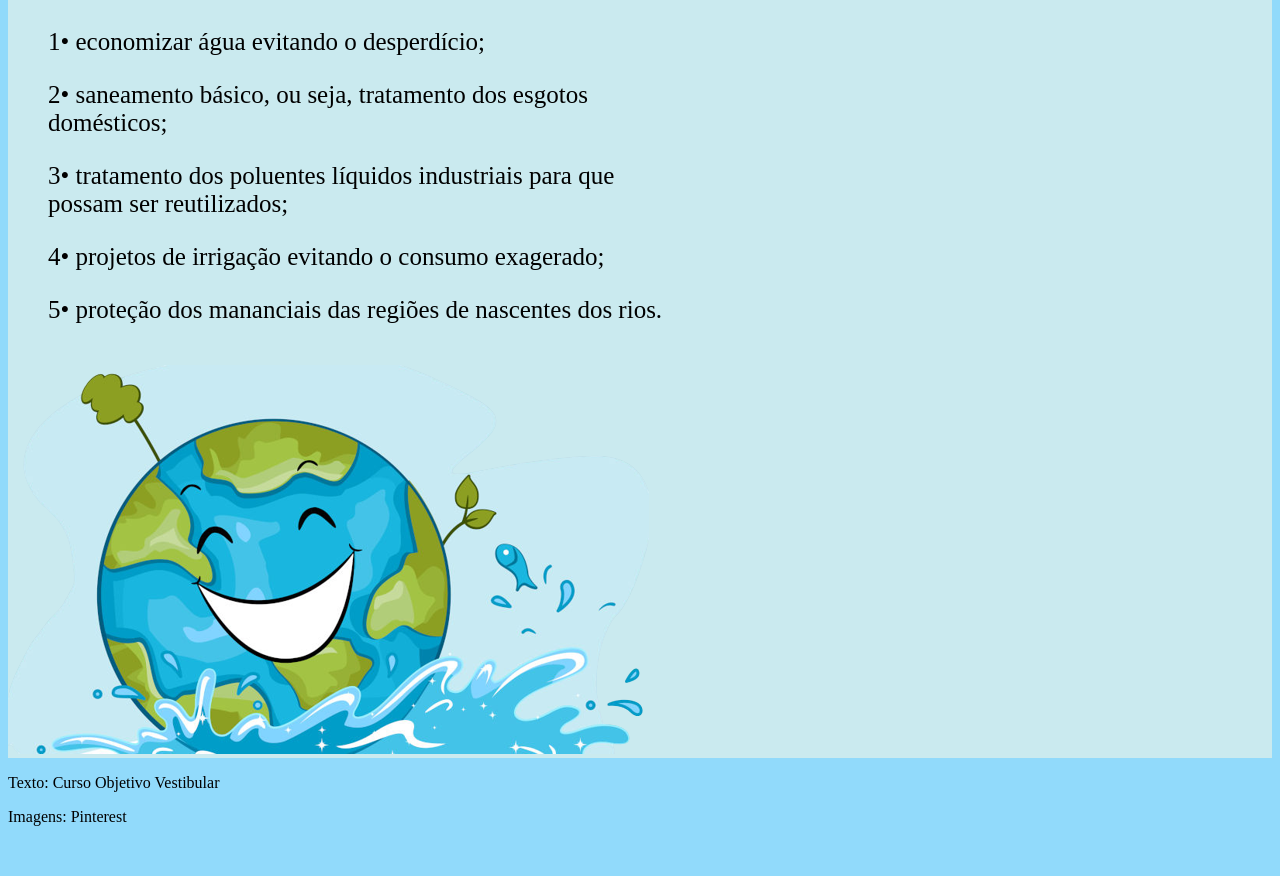
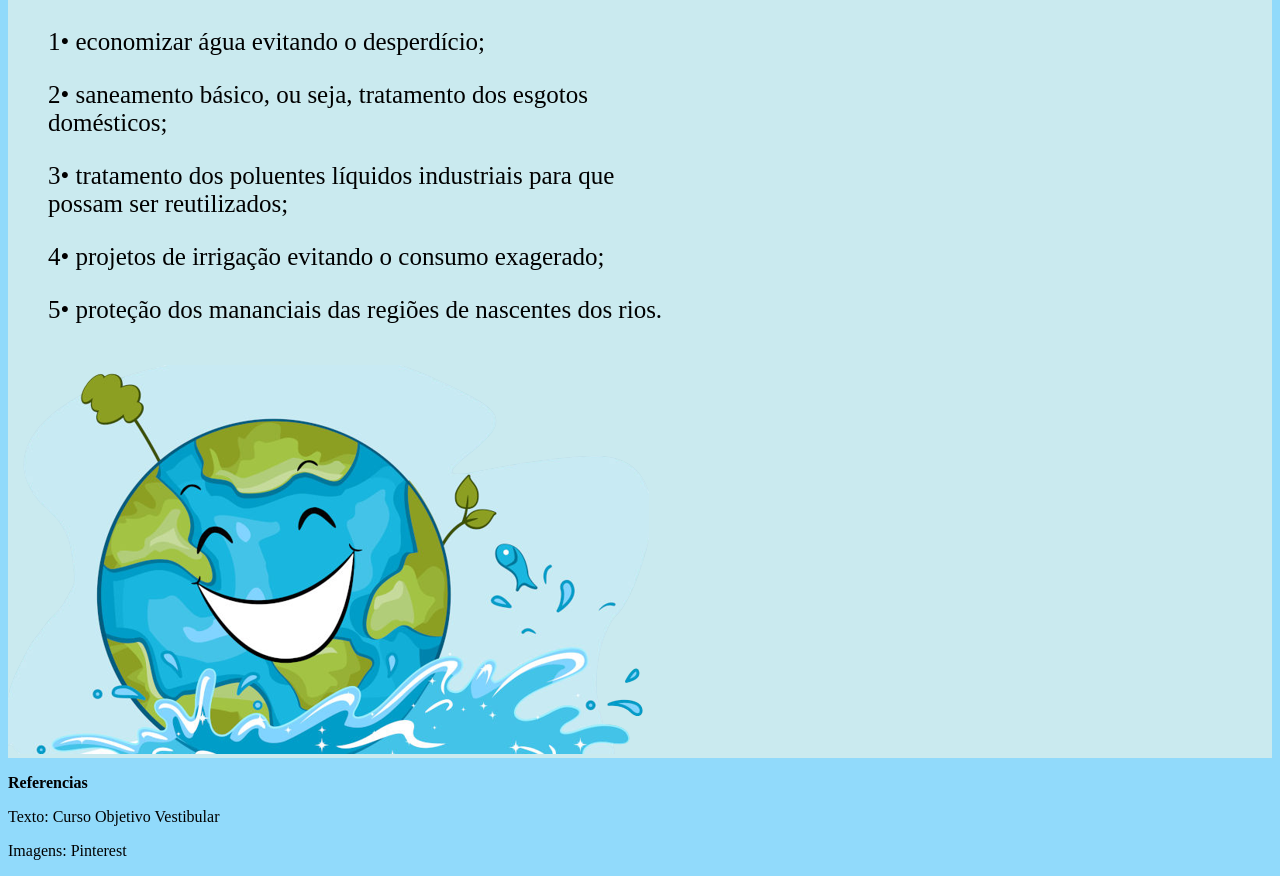
Before and after one commit to PedroDenes/Agua-e-Vida, a plain HTML site: page index.html in a window 1280 px wide. Shown: the part 916-1792 px from the top of the page. Before the commit the page ends 1758 px from the top, so only its background shows below. Drawn offline with Linux system fonts and the light colour scheme.

Commit message:
Atualização referencias

```diff
--- a/index.html
+++ b/index.html
@@ -59,6 +59,8 @@
 
 	<div class="referencias">
 
+		<p><strong>Referencias</strong></p>
+
 			<p> Texto: Curso Objetivo Vestibular
 			<p>	Imagens: Pinterest
 
```
